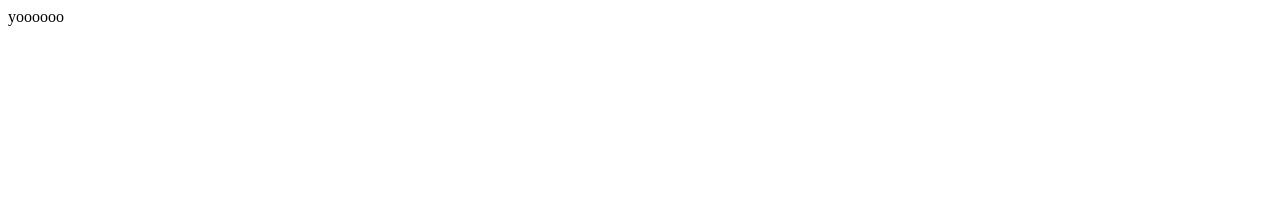
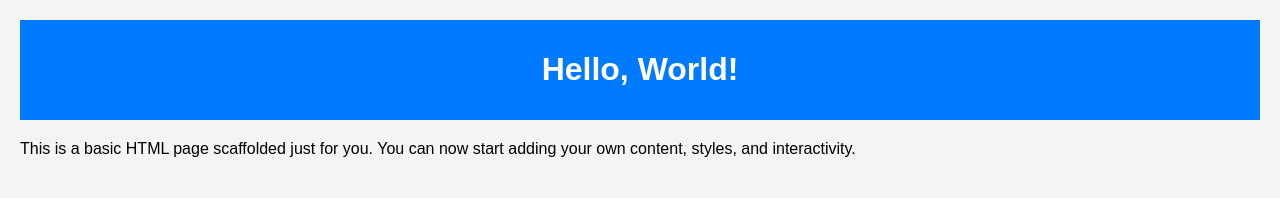
Before and after one commit to JohnMobutu0/lalala, a plain HTML site: page ye.html in a window 1280 px wide. Drawn offline with Linux system fonts and the light colour scheme.

Commit message:
Update ye.html

```diff
--- a/ye.html
+++ b/ye.html
@@ -1,3 +1,33 @@
-<html>
-<p>yoooooo</p>
+<!DOCTYPE html>
+<html lang="en">
+<head>
+  <meta charset="UTF-8">
+  <meta name="viewport" content="width=device-width, initial-scale=1">
+  <title>Welcome Page</title>
+  <style>
+    body {
+      font-family: Arial, sans-serif;
+      background-color: #f4f4f4;
+      margin: 0;
+      padding: 20px;
+    }
+    header {
+      background-color: #007bff;
+      color: white;
+      padding: 10px 20px;
+      text-align: center;
+    }
+    main {
+      margin-top: 20px;
+    }
+  </style>
+</head>
+<body>
+  <header>
+    <h1>Hello, World!</h1>
+  </header>
+  <main>
+    <p>This is a basic HTML page scaffolded just for you. You can now start adding your own content, styles, and interactivity.</p>
+  </main>
+</body>
 </html>
```
